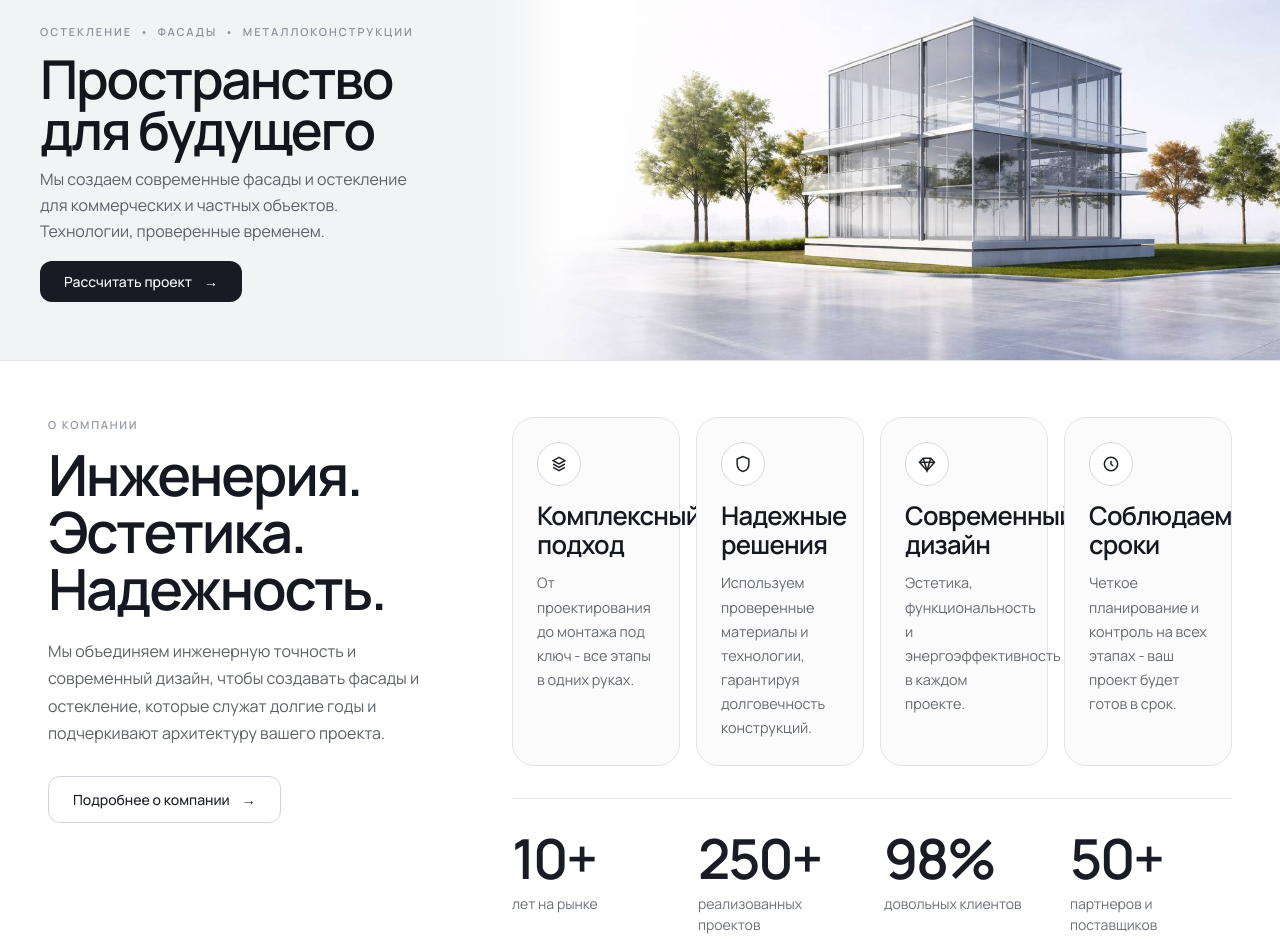
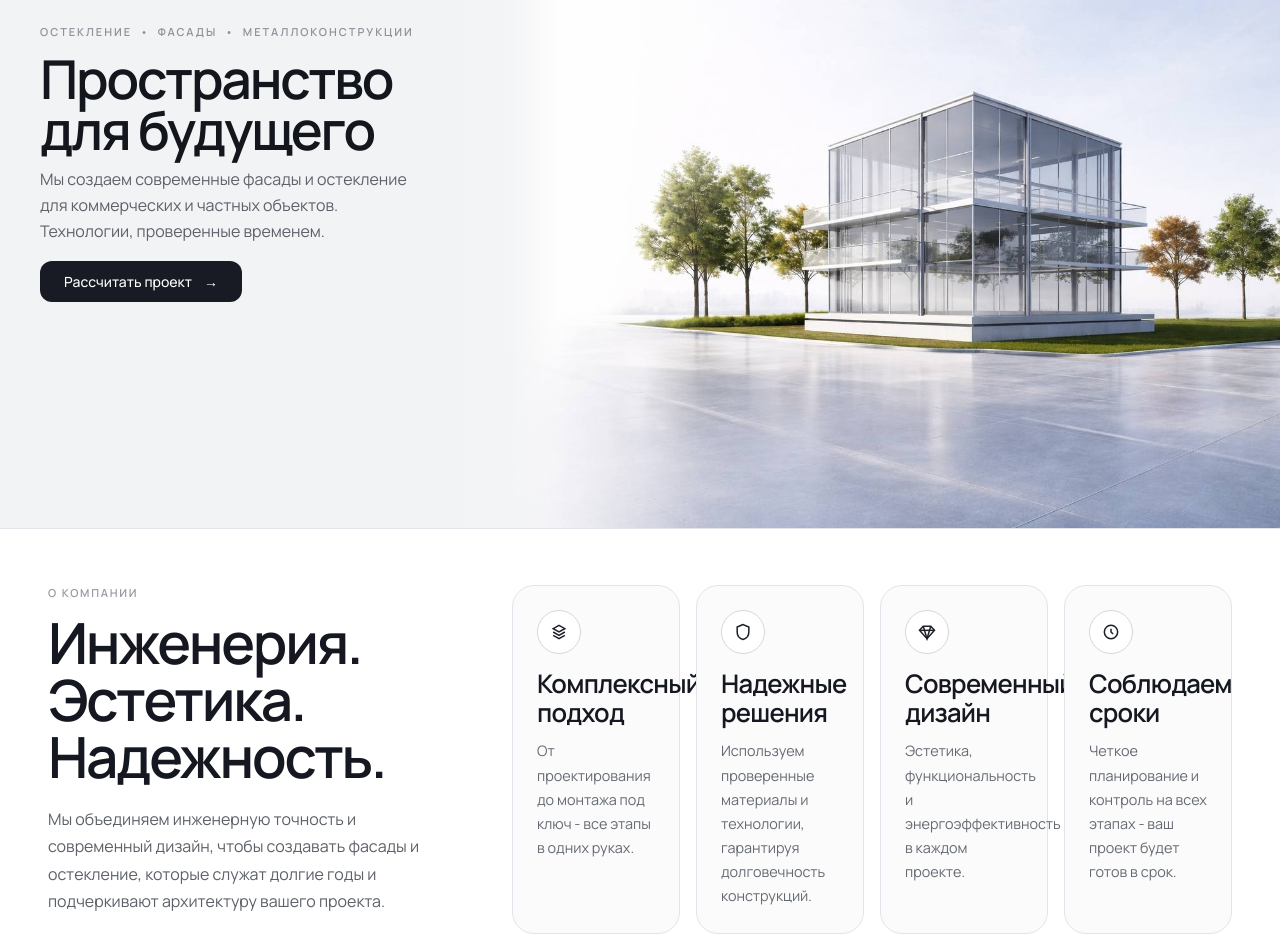
Before and after one commit to m1ke1994/----------------------, a Vue app: page / in a window 1280 px wide. Shown: the top 943 px of the page. Built offline with nearby package versions, Linux system fonts and the light colour scheme.

Commit message:
супер заготовка готова

```diff
--- a/src/components/AboutSection.vue
+++ b/src/components/AboutSection.vue
@@ -103,18 +103,19 @@ import { heroContent } from '../data'
           </div>
 
           <div
-            class="mt-8 grid grid-cols-2 gap-x-6 gap-y-8 border-t border-[#e1e4ea] pt-8 sm:grid-cols-4"
+            class="mt-8 grid grid-cols-2 gap-x-6 gap-y-8 border-t border-[#e1e4ea] pt-8 sm:grid-cols-2 xl:grid-cols-4"
           >
             <article
               v-for="item in heroContent.stats"
               :key="item.value + item.label"
+              class="text-center"
             >
               <p
                 class="text-[2.6rem] font-semibold leading-none tracking-[-0.04em] text-[#191c24] sm:text-[3.15rem] lg:text-[3.45rem]"
               >
                 {{ item.value }}
               </p>
-              <p class="mt-2 max-w-[8.75rem] text-[0.875rem] leading-[1.48] text-[#6b7078]">
+              <p class="mx-auto mt-2 max-w-[8.75rem] text-[0.875rem] leading-[1.48] text-[#6b7078]">
                 {{ item.label }}
               </p>
             </article>
--- a/src/components/HeroApp.vue
+++ b/src/components/HeroApp.vue
@@ -38,11 +38,11 @@ import { heroContent } from '../data'
       </div>
 
       <div class="relative w-full bg-[#edf0f3]">
-        <div class="h-[12.5rem] w-full sm:h-[15.5rem] md:h-[18.5rem] lg:h-[20.5rem] xl:h-[22.5rem]">
+        <div class="h-[13.5rem] w-full sm:h-[16.5rem] md:h-[19.5rem] lg:h-[21.5rem] xl:h-[33rem]">
           <img
             :src="heroContent.heroImage"
             alt="Modern glass house"
-            class="h-full w-full object-cover object-[64%_44%] sm:object-[67%_42%] lg:object-[72%_44%]"
+            class="h-full w-full object-cover object-[64%_36%] sm:object-[67%_34%] lg:object-[72%_36%]"
           />
         </div>
 
```
